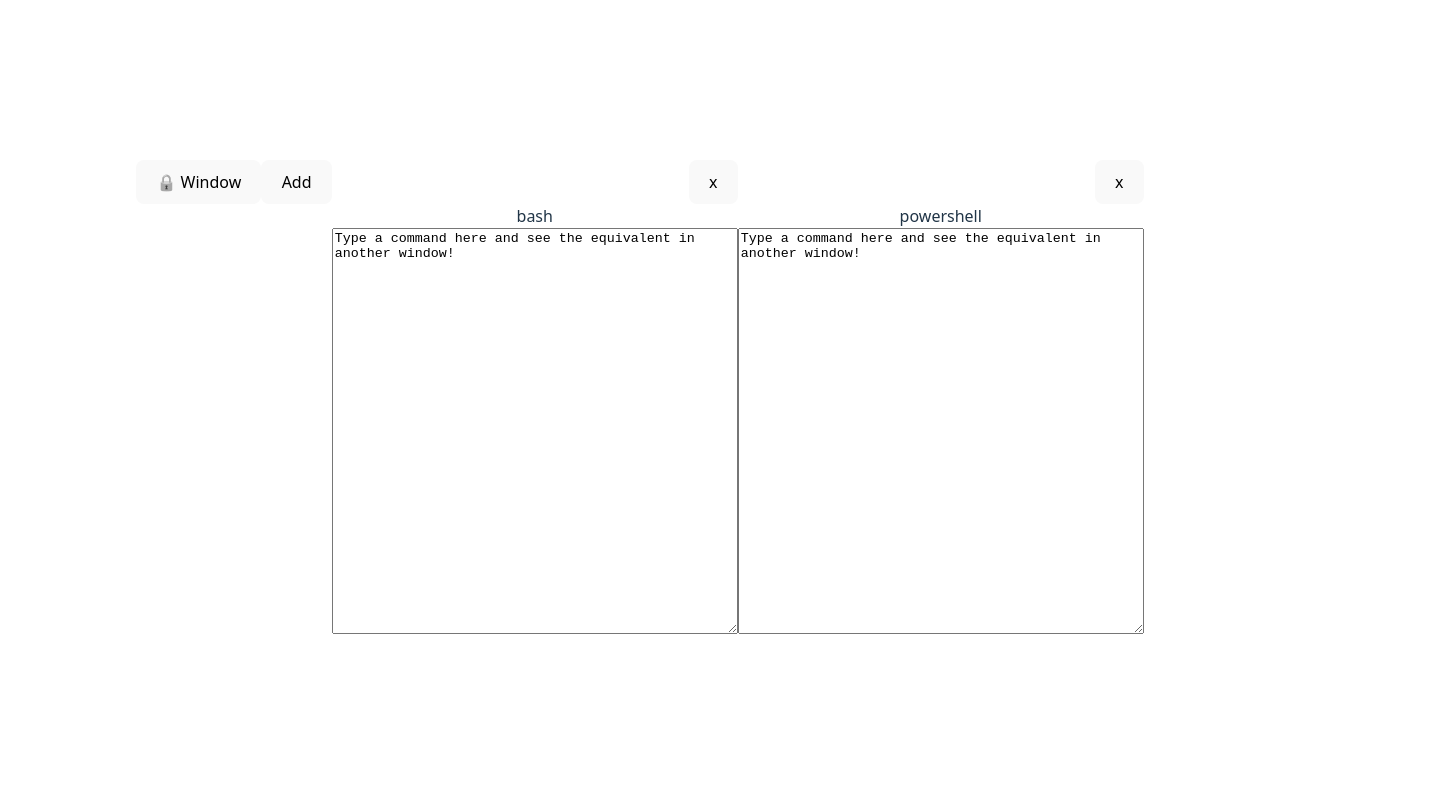
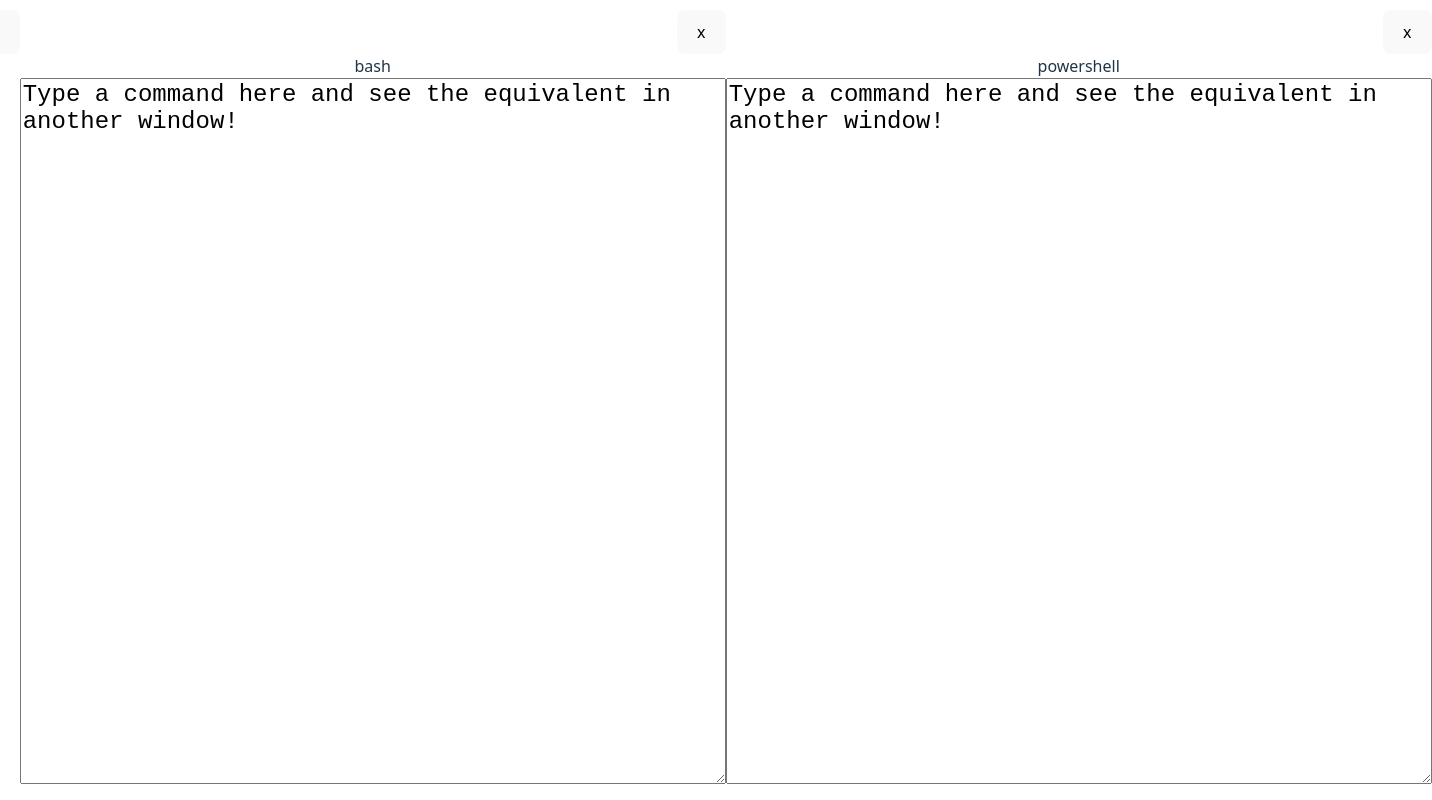
Before and after one commit to zrfox/bash-to-powershell, a React (Vite) app: page / in a window 1280 px wide. Shown: the whole page, 1432 px wide, since content can reach past the window. Built offline with nearby package versions, Linux system fonts and the light colour scheme.

Commit message:
Adjust window and font size.

```diff
--- a/src/index.css
+++ b/src/index.css
@@ -69,8 +69,7 @@ button:focus-visible {
 }
 
 textarea {
-  width: 400px;
-  height: 400px;
+  font-size: 1.5rem;
 
 }
 
--- a/src/pages/HomePage.jsx
+++ b/src/pages/HomePage.jsx
@@ -20,7 +20,7 @@ const [activeWindowsBoolean, setActiveWindowsBoolean] = useState(false);
 const [text, setText] = useState(["Type a command here and see the equivalent in another window!"]);
 const [commandIds, setCommandId] = useState([]);
 // maintains uniform window size for all InputWindows
-const [textAreaSize, setTextAreaSize] = useState([400, 400]);
+const [textAreaSize, setTextAreaSize] = useState([700, 700]);
 const [lockWindows, setLockWindows] = useState(true);
 
 function setActiveWindowIdHandler(windowId) {
```
